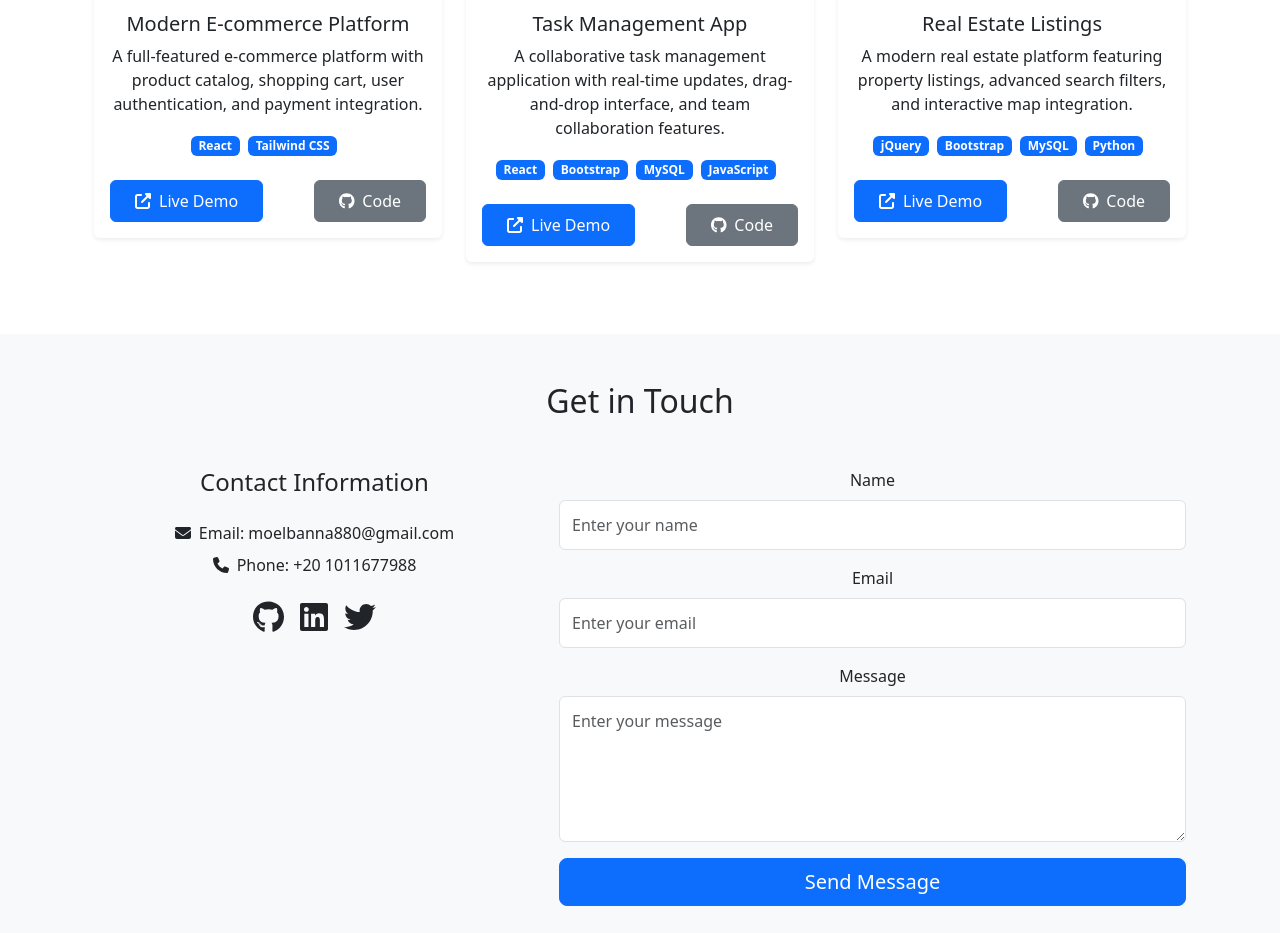
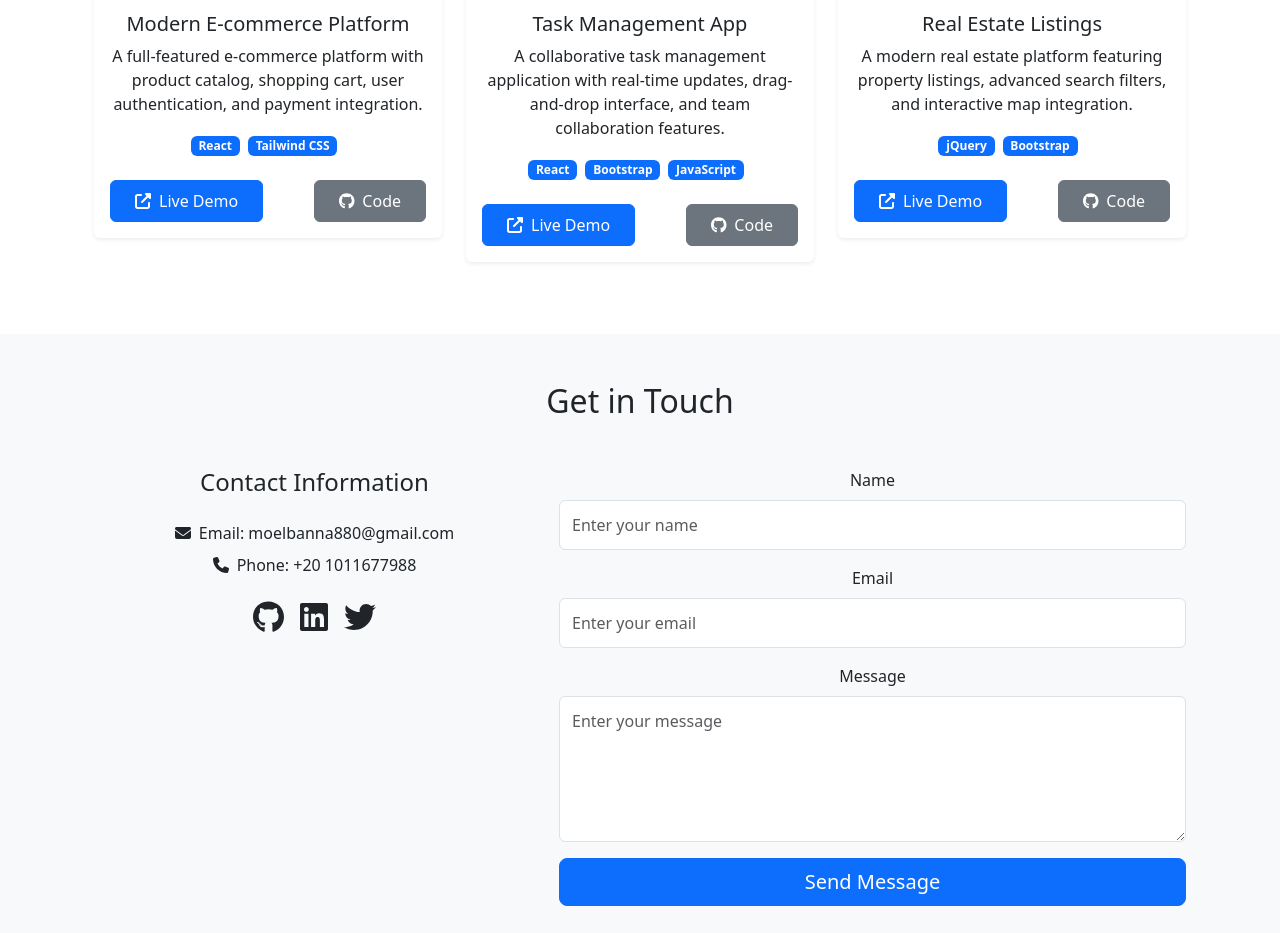
Before and after one commit to moelbanna-bot/modern-portfolio, a React (Vite) app: page / in a window 1280 px wide. Shown: the part 2920-3853 px from the top of the page. Built offline with nearby package versions, Linux system fonts and the light colour scheme.

Commit message:
minor changes

```diff
--- a/src/components/Projects.tsx
+++ b/src/components/Projects.tsx
@@ -61,7 +61,7 @@ const projects: Project[] = [
       "A collaborative task management application with real-time updates, drag-and-drop interface, and team collaboration features.",
     image:
       "https://images.unsplash.com/photo-1540350394557-8d14678e7f91?auto=format&fit=crop&w=600&h=400&q=80",
-    technologies: ["React", "Bootstrap", "MySQL", "JavaScript"],
+    technologies: ["React", "Bootstrap", "JavaScript"],
     liveUrl: "https://task-master.netlify.app/",
     githubUrl: "https://github.com/moelbanna-bot/task-master",
   },
@@ -71,7 +71,7 @@ const projects: Project[] = [
       "A modern real estate platform featuring property listings, advanced search filters, and interactive map integration.",
     image:
       "https://images.unsplash.com/photo-1560518883-ce09059eeffa?auto=format&fit=crop&w=600&h=400&q=80",
-    technologies: ["jQuery", "Bootstrap", "MySQL", "Python"],
+    technologies: ["jQuery", "Bootstrap"],
     liveUrl: "https://dream-homes.netlify.app/",
     githubUrl: "https://github.com/moelbanna-bot/dream-homes",
   },
```
